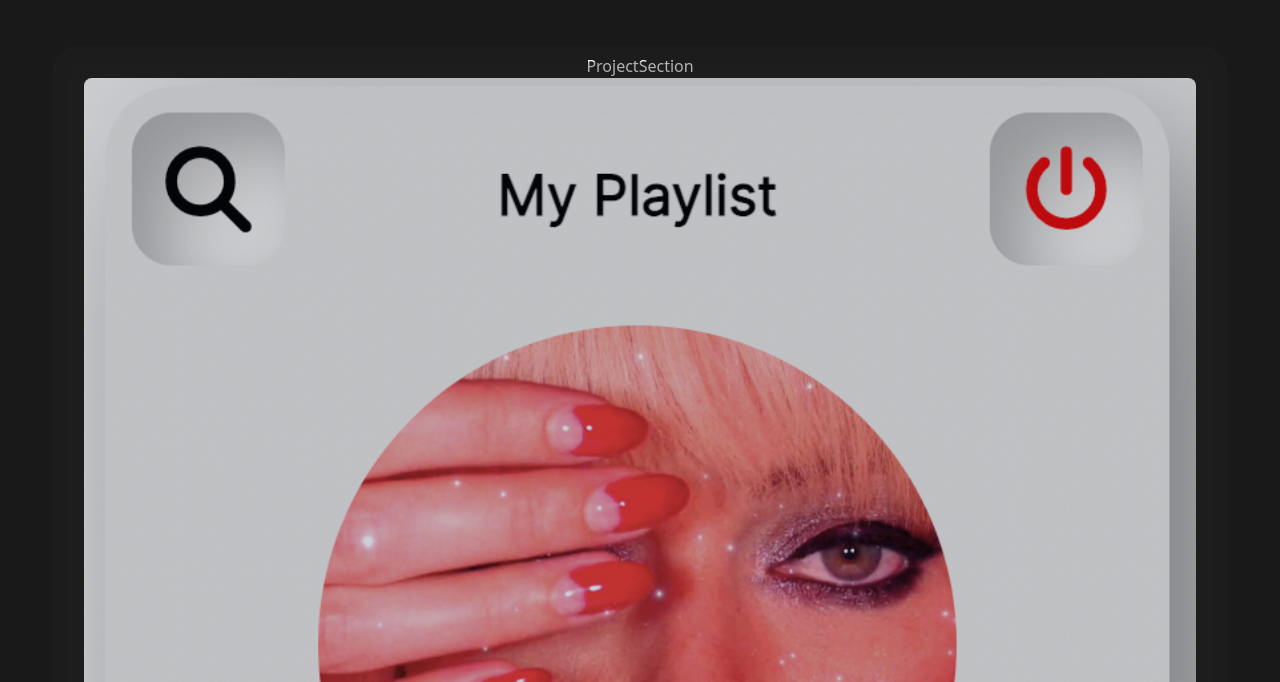
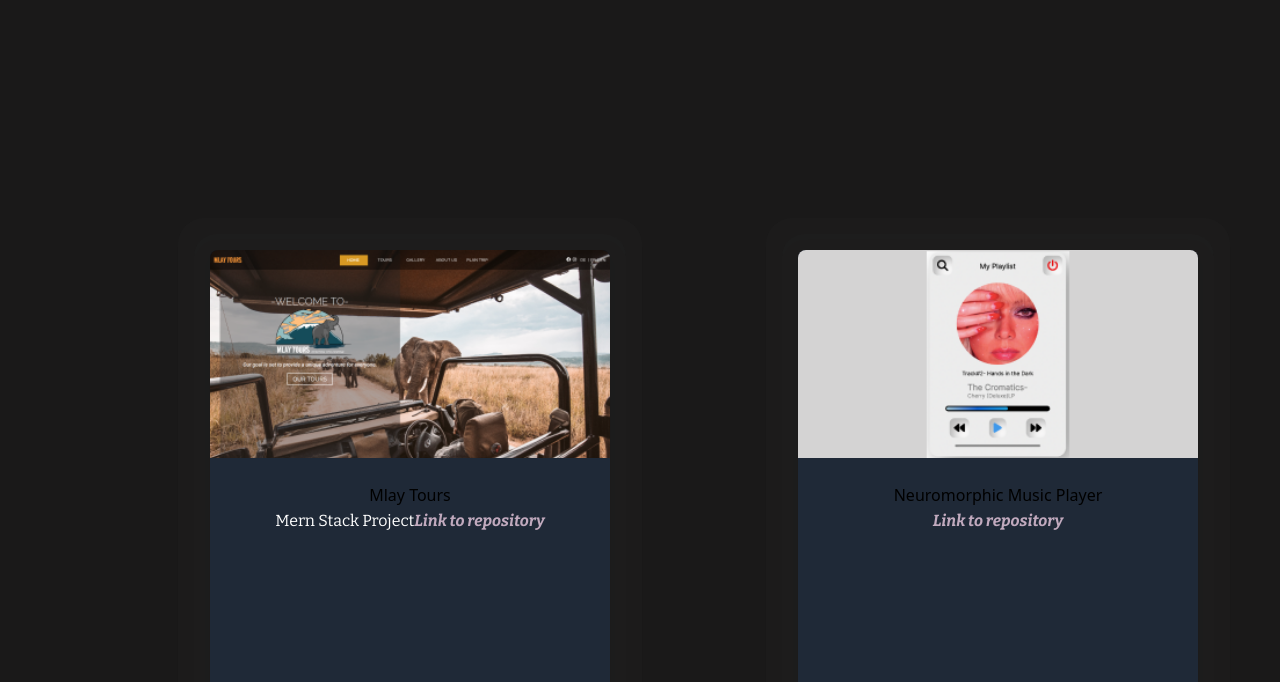
Before and after one commit to NattyDCI/portfolioFrontendDevNathaliaPadron, a React (Vite) app in the folder portfolioFrontendNathalia/: page / in a window 1280 px wide. Shown: the part 1918-2600 px from the top of the page. Built offline with nearby package versions, Linux system fonts and the light colour scheme; a web font is replaced by a local one.

Commit message:
working on the cards

```diff
--- a/portfolioFrontendNathalia/src/assets/index.js
+++ b/portfolioFrontendNathalia/src/assets/index.js
@@ -25,3 +25,4 @@ export { default as typescript_logo } from "./typescript_logo.png";
 export { default as hamburguerMenuIcon } from "./hamburguerMenuIcon.svg";
 export { default as closeIcon } from "./closeIcon.svg";
 export { default as Neuromorphic_music_player } from "./Neuromorphic_music_player.png"
+export { default as Mlay_Tours_Project } from "./Mlay_Tours_Project.png"
--- a/portfolioFrontendNathalia/src/components/Pages/Hero.jsx
+++ b/portfolioFrontendNathalia/src/components/Pages/Hero.jsx
@@ -15,7 +15,7 @@ const Hero = () => {
           I'm Nathalia Padrón. <br className={`md:hidden`} />
           Based in Stuttgart, Germany.
         </p>
-        < getInTouch />
+        < GetInTouch />
         </h1>
         <div className={`relative xl:ml-5`}>
           <img src={profile_bewerbung_foto} alt="" className={`w-[250px] h-[100%] relative z-[5] sm:mb-0 mb-10 sm:mt-0 mt-2`} />
--- a/portfolioFrontendNathalia/src/components/Pages/ProjectSection.jsx
+++ b/portfolioFrontendNathalia/src/components/Pages/ProjectSection.jsx
@@ -1,17 +1,25 @@
 import React from 'react';
-import ProjectCard from '../ProjectCard';
+import { ProjectCard }  from '../index';
+import { Projects } from "../../constants"
 
 const ProjectSection = () => {
+  console.log(Projects[0].title,"try this")
   return (
-    <section className='px-5 my-32 mx-auto max-w-7xl'>
-      <div className='text-center text-white'>
-        ProjectSection
-      </div>
-        <div>
-            < ProjectCard />
+    <div className='relative w-screen flex flex-column items-center justify-center z-10 drop-shadow-lg'>
+        <div className="bg-grey-900 w-full pt-60 pb-80">
+          <div className="w-[90%] max-w-7xl mx-auto relative flex flex-wrap gap-6 pb-16">
+            {Projects.map((project, index) => {
+              return (
+                < ProjectCard title={project.title} img={project.img} url={project.url} repo={project.repo} para={project.para}>
+                </ProjectCard>
+                )
+              }
+
+            )}
+          </div>
         </div>
-    </section>
+    </div>
   )
 }
 
-export default ProjectSection
+export default ProjectSection;
--- a/portfolioFrontendNathalia/src/components/ProjectCard.jsx
+++ b/portfolioFrontendNathalia/src/components/ProjectCard.jsx
@@ -1,17 +1,18 @@
 import React from 'react';
-import { Neuromorphic_music_player } from "../assets/index"
 
-const ProjectCard = ({ img, title, children, url, repo }) => {
+const ProjectCard = ({ img, title, para, url, repo }) => {
   return (
-    <div className='relative z-10 w-2xl min-h-[40rem] min-w-[40rem] mx-auto shadow-custom bg-gray-700 rounded-lg cursor-pointer transition ease-in duration-400 overflow-hidden'>
+    <div className='relative z-1 w-2xl min-h-[33rem] min-w-[25rem] mx-auto shadow-custom bg-gray-900 rounded-lg cursor-pointer transition ease-in duration-400 overflow-hidden'>
       <div className='bg-gray-900'>
-        <img src={Neuromorphic_music_player} alt="Neuromorphic Music Player" className='w-full object-contain ease-in duration-300 shadow-xl opacity-80 hover:scale-110'/>
+        <a href={url} target="_blank" rel="noreferrer">
+          <img src={img} alt="preview thumbnail of a project" className='w-[100%] object-contain ease-in duration-300 shadow-xl opacity-100 hover:scale-110'/>
+        </a>
       </div>
       <div className='absolute w-full min-h-[20rem] p-6 leading-relaxed bottom-0 left-0 bg-gray-800 cursor-grab text-center'>
         <h3>{title}</h3>
-        <p>{children}
+        <p className='text-white font-bitter font-semiboldte'>{para}
         {repo && (
-          <a className='text-white decoration-0 font-bold' href={repo} target="blank" ref="nonreferer">Link to repository</a>
+          <a className='text-dimBurgundy italic decoration-0 font-bold' href={repo} target="blank" rel="noreferrer">Link to repository</a>
         )}</p>
       </div>
     </div>
--- a/portfolioFrontendNathalia/src/components/index.js
+++ b/portfolioFrontendNathalia/src/components/index.js
@@ -6,6 +6,7 @@ import Footer from "./Pages/Footer";
 import Navbar from "./Navbar"
 import GetInTouch from "./GetInTouch"
 import Abilities from "./Abilities"
+import ProjectCard from "./ProjectCard";
 
 export {
     Navbar,
@@ -16,4 +17,5 @@ export {
     Footer,
     GetInTouch,
     Abilities,
+    ProjectCard
 };
--- a/portfolioFrontendNathalia/src/constants/index.js
+++ b/portfolioFrontendNathalia/src/constants/index.js
@@ -1,5 +1,5 @@
 import React from "react";
-import { agile, behanceLogo, design_minded_icon, discordLogo, envelopeIcon, girlDesk3D, githubLogo, sassLogo, cssLogo, htmlLogo, javascriptLogo, linkedInLogo, messageIcon, mongodbLogo, moonIcon, multiculturalIcon, nodejsLogo,  personIcon, profile_bewerbung_foto, reactLogo,typescript_logo, paperplaneIcon, backtoTop, hamburguerMenuIcon, closeIcon } from "../assets";
+import { agile, behanceLogo, design_minded_icon, discordLogo, envelopeIcon, girlDesk3D, githubLogo, sassLogo, cssLogo, htmlLogo, javascriptLogo, linkedInLogo, messageIcon, mongodbLogo, moonIcon, multiculturalIcon, nodejsLogo,  personIcon, profile_bewerbung_foto, reactLogo,typescript_logo, paperplaneIcon, backtoTop, hamburguerMenuIcon, closeIcon, Mlay_Tours_Project, Neuromorphic_music_player } from "../assets";
 
 export const navLinks = [
     {
@@ -261,3 +261,39 @@ export const footer = [
         link: "",
     },
   ];
+
+export const Projects = [
+    {
+        id: "1",
+        title: "Mlay Tours",
+        img: Mlay_Tours_Project,
+        url: "https://mlaytours.onrender.com/",
+        repo: "https://github.com/Final-Project-Group-4/Backend-Project",
+        para: "Mern Stack Project"
+    },
+    {
+        id: "2",
+        title: "Neuromorphic Music Player",
+        img: Neuromorphic_music_player,
+        url: "https://codepen.io/nattydci/pen/LYeYOGY",
+        repo: "https://github.com/Final-Project-Group-4/Backend-Project"
+
+    },
+    {
+        id: "3",
+        title: "Neuromorphic Music Player",
+        img: Neuromorphic_music_player,
+        url: "https://codepen.io/nattydci/pen/LYeYOGY",
+        repo: "https://github.com/Final-Project-Group-4/Backend-Project"
+
+    },
+    {
+        id: "4",
+        title: "Neuromorphic Music Player",
+        img: Neuromorphic_music_player,
+        url: "https://codepen.io/nattydci/pen/LYeYOGY",
+        repo: "https://github.com/Final-Project-Group-4/Backend-Project"
+
+    },
+
+]
--- a/portfolioFrontendNathalia/src/index.css
+++ b/portfolioFrontendNathalia/src/index.css
@@ -22,6 +22,7 @@
 * {
   scroll-behavior: smooth;
 }
+
 
 .text-gradient {
   background: radial-gradient(
```
Also changed, not shown: portfolioFrontendNathalia/src/assets/Mlay_Tours_Project.png (added), portfolioFrontendNathalia/src/assets/Neuromorphic_music_player.png.
